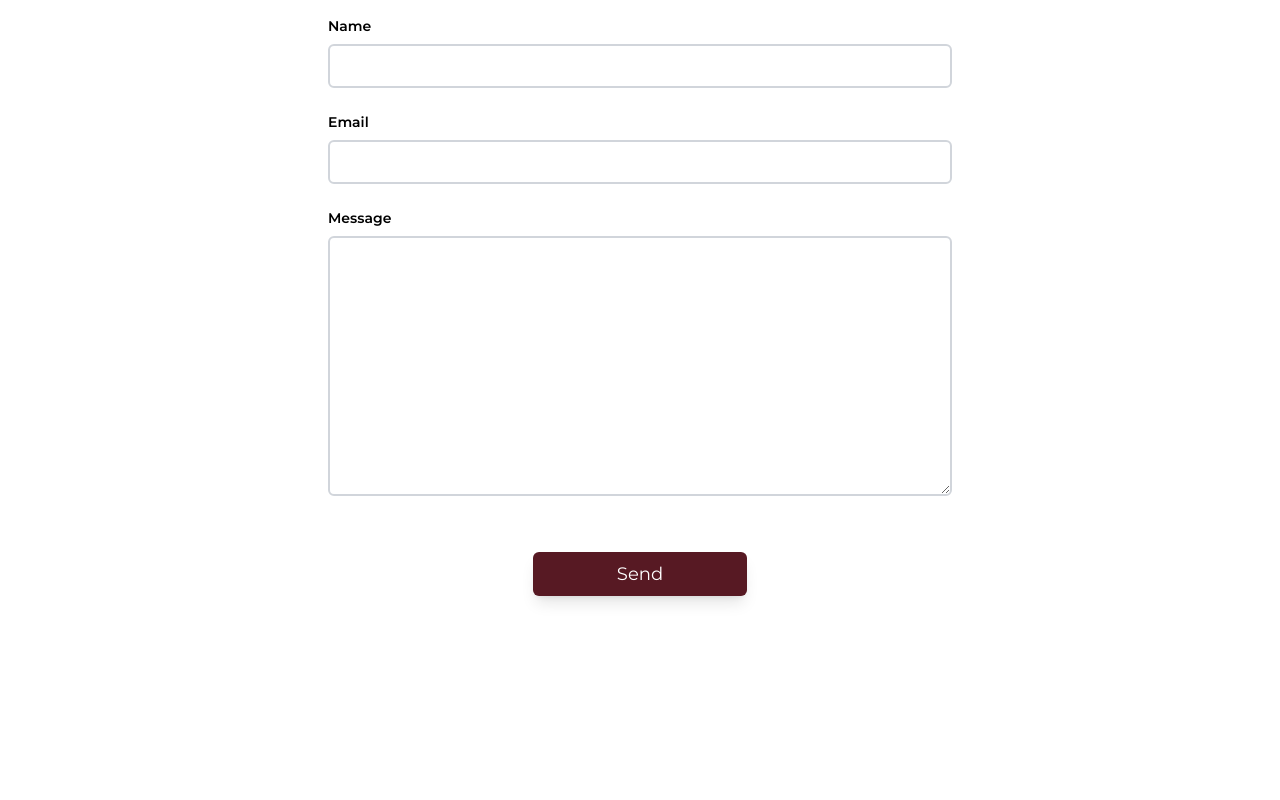
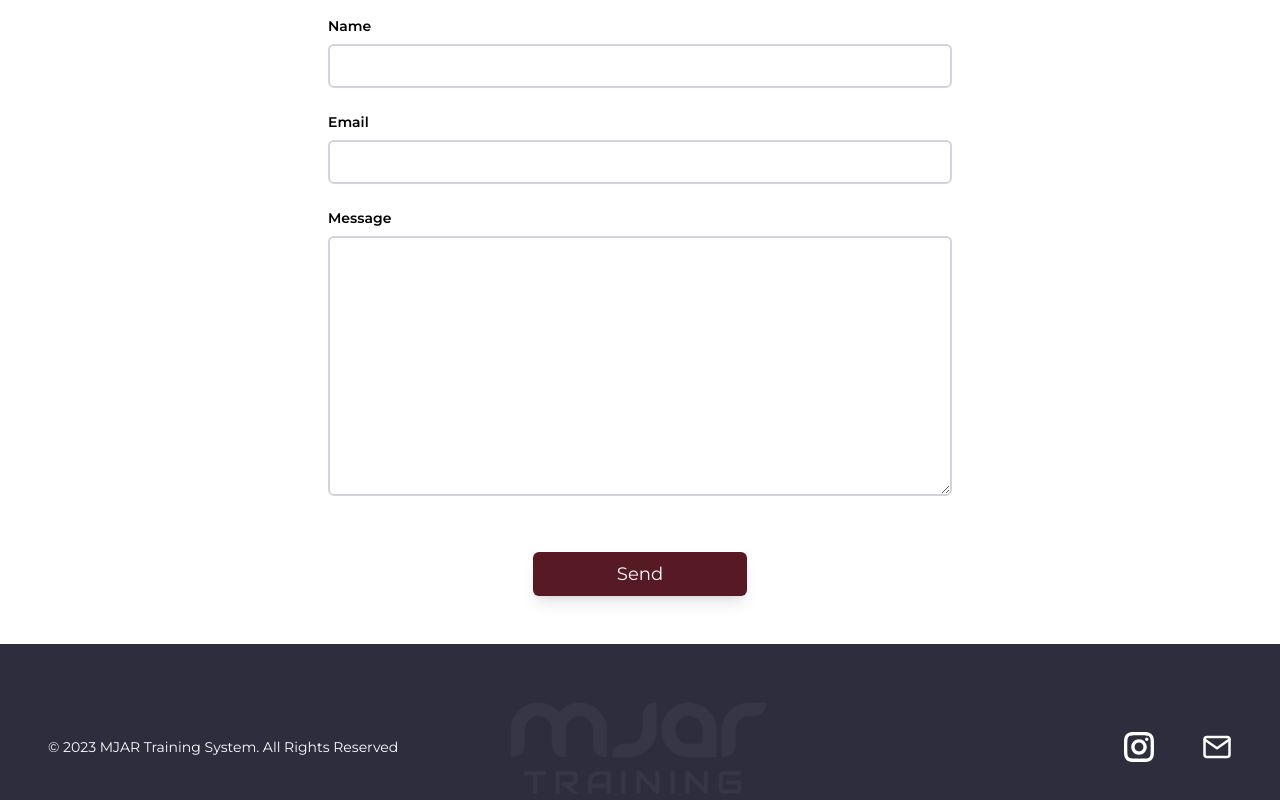
Before and after one commit to Mpb0406/mjar-website, a React (Vite) app: page /contact in a window 1280 px wide. Shown: the part 236-1036 px from the top of the page. Before the commit the page ends 880 px from the top, so only its background shows below. Built offline with nearby package versions, Linux system fonts and the light colour scheme.

Commit message:
Resolves Issue 8 - Footer Component

```diff
--- a/src/App.jsx
+++ b/src/App.jsx
@@ -5,6 +5,7 @@ import Navbar from './Components/Navbar'
 import MobileMenu from './Components/MobileMenu'
 import Contact from './Pages/Contact'
 import Home from './Pages/Home'
+import Footer from './Components/Footer'
 
 function App() {
   const [openMenu, setOpenMenu] = useState(false)
@@ -17,6 +18,7 @@ function App() {
         <Route path="/" element={<Home />} />
         <Route path="/contact" element={<Contact />} />
       </Routes>
+      <Footer />
     </div>
   )
 }
--- /dev/null
+++ b/src/Components/Footer.jsx
@@ -0,0 +1,24 @@
+import React from 'react'
+import {GrInstagram} from 'react-icons/gr'
+import {FiMail} from 'react-icons/fi'
+import mjarFooterLogo from '../assets/mjarFooterLogo.png'
+import { Link } from 'react-router-dom'
+
+const Footer = () => {
+    const date = new Date;
+    const currentYear = date.getFullYear()
+  return (
+    <footer className='bg-primary relative h-full py-10'>
+        <div className='h-full flex flex-col md:flex-row justify-between items-center'>
+            <p className='text-light text-sm p-12 md:text-start text-center'>{`© ${currentYear} MJAR Training System. All Rights Reserved`}</p>
+            <ul className='flex space-x-12 p-12'>
+                <Link to="https://instagram.com/mjar_training" className='text-light text-3xl'><GrInstagram /></Link>
+                <Link to="/contact" className='text-light text-3xl'><FiMail /></Link>
+            </ul>
+        </div>
+        <img className='absolute top-1/2 left-1/2 -translate-x-1/2 -translate-y-1/2 opacity-50' src={mjarFooterLogo} alt="" />
+    </footer>
+  )
+}
+
+export default Footer
```
Also changed, not shown: src/assets/mjarFooterLogo.png (added).
